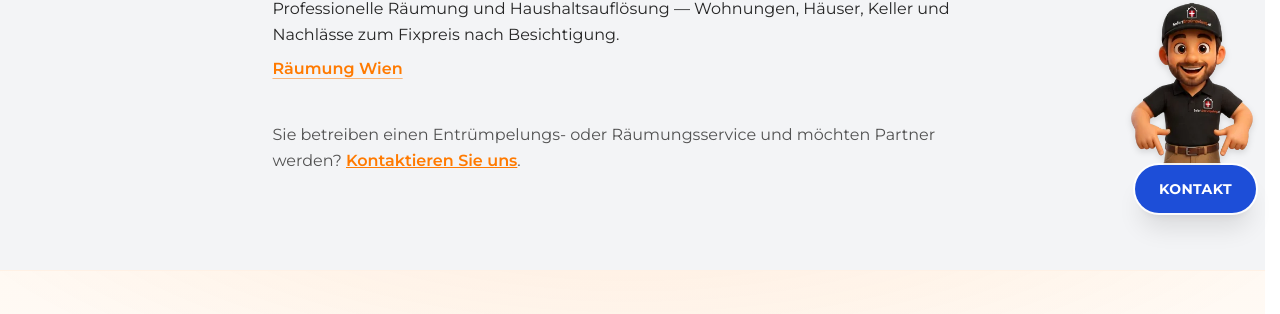
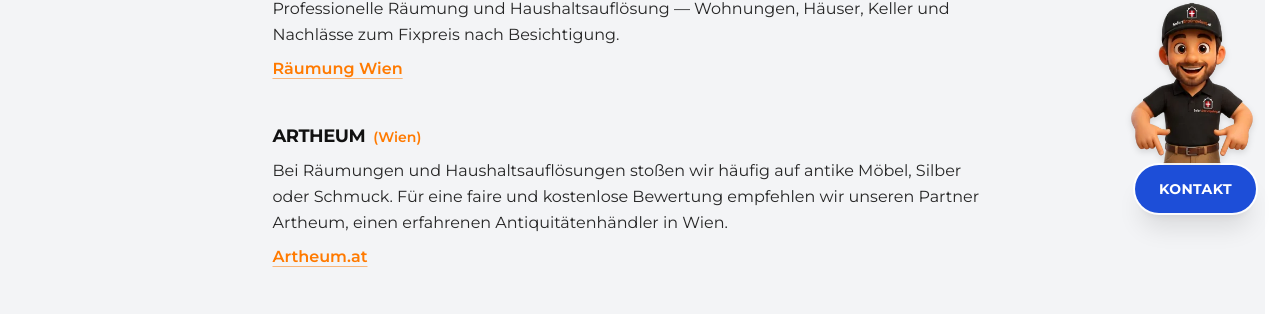
Before and after one commit to Ismailjobs/sofortentr-mpelung, a Next.js app: page /partner in a window 1280 px wide. Shown: the part 563-877 px from the top of the page. Built offline with nearby package versions, Linux system fonts and the light colour scheme; no server answers.

Commit message:
Partner sayfasına yeni eklendi

```diff
--- a/src/data/site-content.ts
+++ b/src/data/site-content.ts
@@ -77,6 +77,14 @@ export const SITE_PARTNERS: readonly SitePartner[] = [
     region: "Österreich",
     description:
       "Professionelle Räumung und Haushaltsauflösung — Wohnungen, Häuser, Keller und Nachlässe zum Fixpreis nach Besichtigung.",
+  },
+  {
+    name: "Artheum",
+    url: "https://artheum.at",
+    linkText: "Artheum.at",
+    region: "Wien",
+    description:
+      "Bei Räumungen und Haushaltsauflösungen stoßen wir häufig auf antike Möbel, Silber oder Schmuck. Für eine faire und kostenlose Bewertung empfehlen wir unseren Partner Artheum, einen erfahrenen Antiquitätenhändler in Wien.",
   },
 ] as const;
 
```
